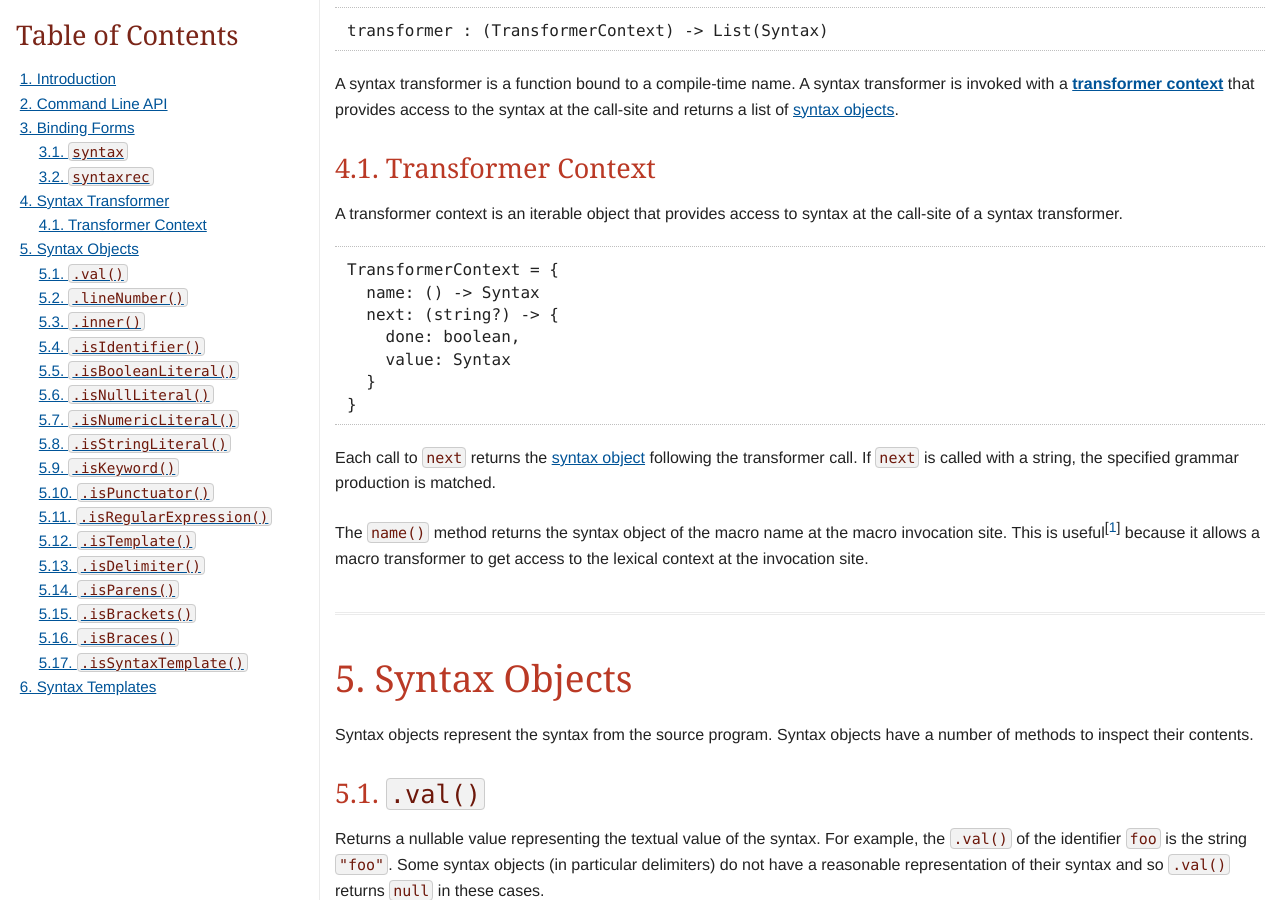
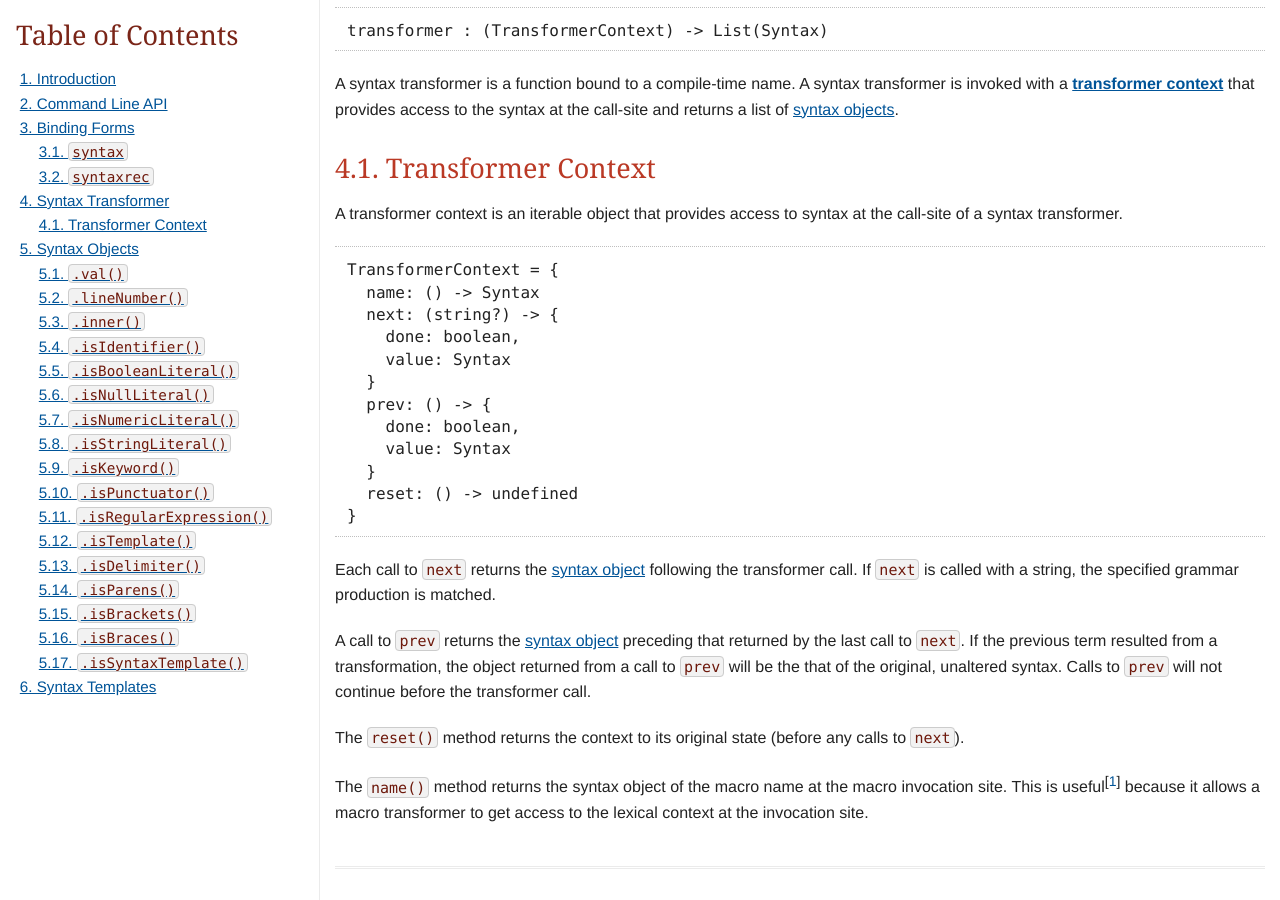
Before and after one commit to sweet-js/sweet-core, a Jekyll site: the page doc/1.0/reference.html, which Jekyll copies as it is, in a window 1280 px wide and 900 px high, scrolled down 1215 px. Built offline with Jekyll 4.4.1, drawn with Linux system fonts in a browser that asks for light colours; nearby versions of some CDN libraries; some web fonts are replaced; a style sheet for code colours, icons or effects is not loaded.

Commit message:
update docs with info about reset and prev

```diff
--- a/doc/1.0/reference.html
+++ b/doc/1.0/reference.html
@@ -143,11 +143,22 @@
     done: boolean,
     value: Syntax
   }
+  prev: () -&gt; {
+    done: boolean,
+    value: Syntax
+  }
+  reset: () -&gt; undefined
 }</pre>
 </div>
 </div>
 <div class="paragraph">
 <p>Each call to <code>next</code> returns the <a href="#synobj">syntax object</a> following the transformer call. If <code>next</code> is called with a string, the specified grammar production is matched.</p>
+</div>
+<div class="paragraph">
+<p>A call to <code>prev</code> returns the <a href="#synobj">syntax object</a> preceding that returned by the last call to <code>next</code>. If the previous term resulted from a transformation, the object returned from a call to <code>prev</code> will be the that of the original, unaltered syntax. Calls to <code>prev</code> will not continue before the transformer call.</p>
+</div>
+<div class="paragraph">
+<p>The <code>reset()</code> method returns the context to its original state (before any calls to <code>next</code>).</p>
 </div>
 <div class="paragraph">
 <p>The <code>name()</code> method returns the syntax object of the macro name at the macro invocation site. This is useful<span class="footnote">[<a id="_footnoteref_1" class="footnote" href="#_footnote_1" title="View footnote.">1</a>]</span> because it allows a macro transformer to get access to the lexical context at the invocation site.</p>
```
Also changed, not shown: doc/1.0/reference.adoc (+9 -0 lines).
